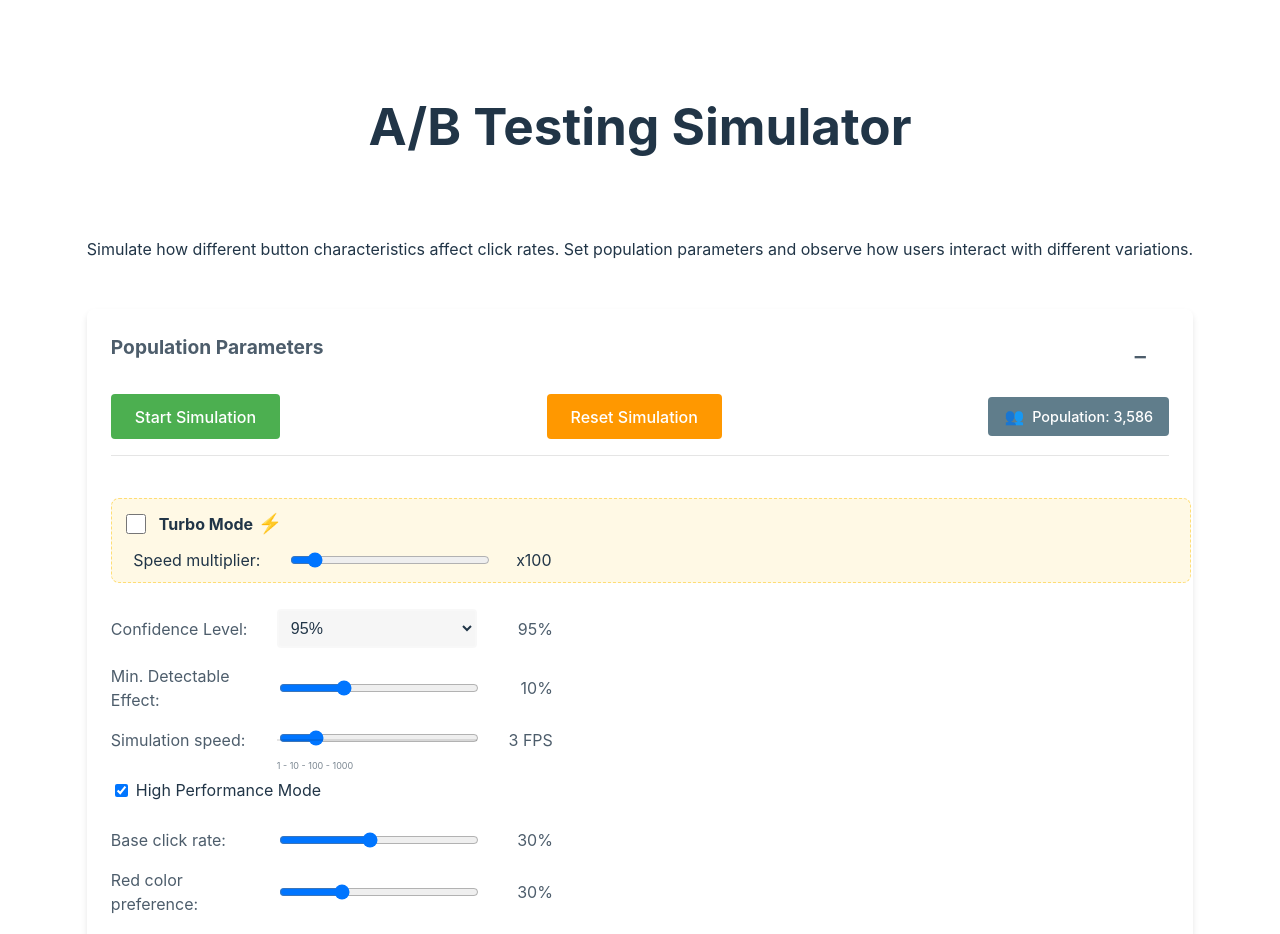
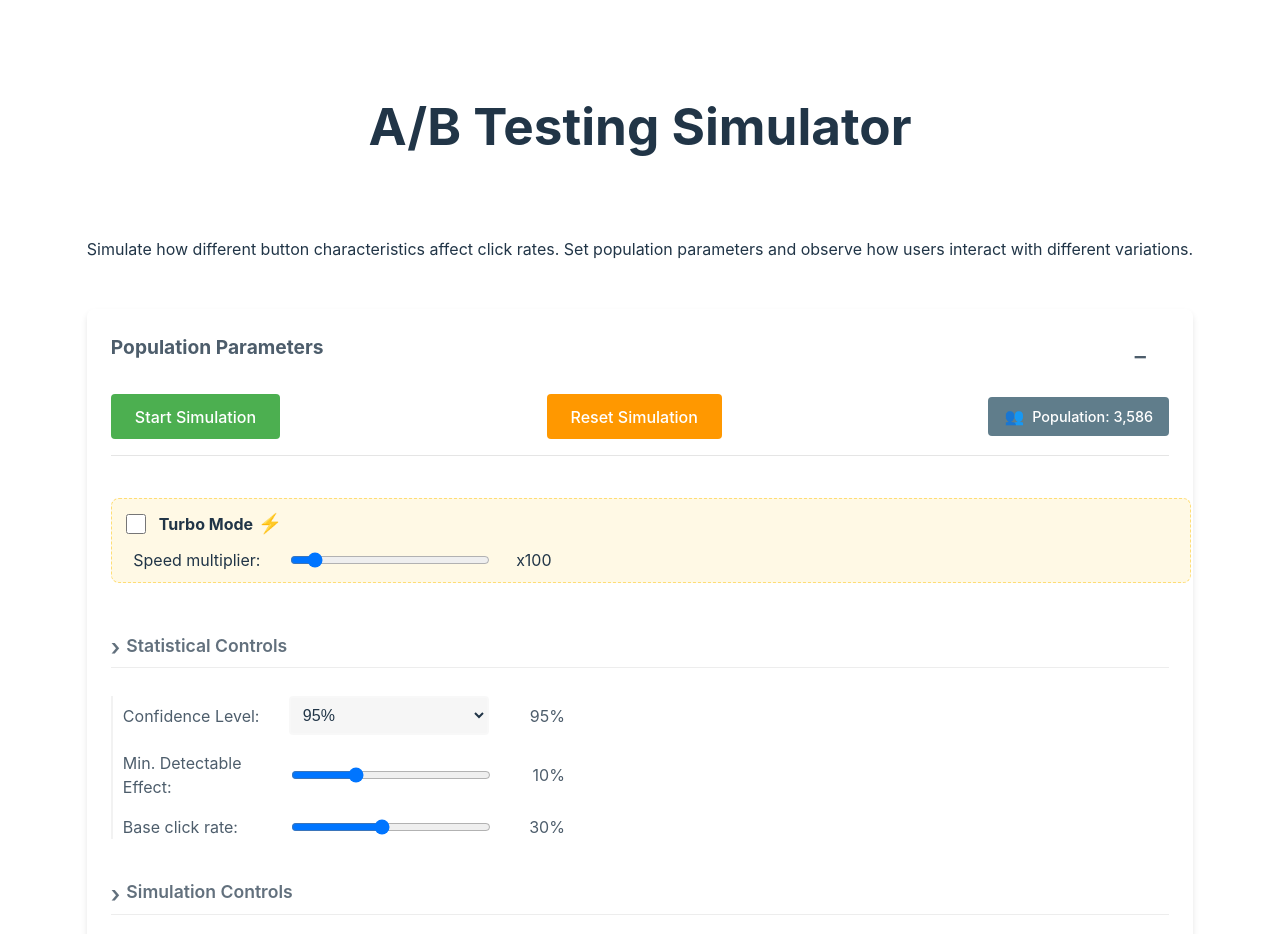
Before and after one commit to quadfactor/evalsDemo, a React (Vite) app in the folder evals/: page / in a window 1280 px wide. Shown: the top 934 px of the page. Built offline with nearby package versions, Linux system fonts and the light colour scheme.

Commit message:
Add section titles and group styling to PopulationSettings; enhance layout for statistical and user preference controls

```diff
--- a/evals/src/App.css
+++ b/evals/src/App.css
@@ -568,6 +568,38 @@ input[type='range'] {
 
 /* ...existing styles... */
 
+/* Add new section title styling */
+.settings-section-title {
+  font-size: 1.1rem;
+  font-weight: 600;
+  margin: 1.5rem 0 0.75rem;
+  opacity: 0.7;
+  position: relative;
+  width: 100%;
+  text-align: left;
+  padding-bottom: 0.5rem;
+  border-bottom: 1px solid rgba(0, 0, 0, 0.1);
+}
+
+.settings-section-title::before {
+  content: '›';
+  margin-right: 6px;
+  font-size: 1.3em;
+  line-height: 0;
+  vertical-align: middle;
+}
+
+.settings-group {
+  width: 100%;
+  display: flex;
+  flex-direction: column;
+  gap: 1rem;
+  padding-left: 10px;
+  border-left: 2px solid rgba(0, 0, 0, 0.05);
+}
+
+/* ...existing styles... */
+
 .confidence-select {
   padding: 0.5rem;
   font-size: 1rem;
--- a/evals/src/components/PopulationSettings.jsx
+++ b/evals/src/components/PopulationSettings.jsx
@@ -102,6 +102,11 @@ function PopulationSettings({ onResetSimulation }) {
     return new Intl.NumberFormat().format(Math.round(num));
   };
 
+  // Helper for rendering a section title
+  const renderSectionTitle = (title) => (
+    <div className="settings-section-title">{title}</div>
+  );
+
   return (
     <div className={`settings-panel ${!isPanelOpen ? 'collapsed' : ''}`}>
       <div className="settings-header">
@@ -176,6 +181,10 @@ function PopulationSettings({ onResetSimulation }) {
           </div>
         </div>
 
+        {/* Sample Size Controls Section */}
+        {renderSectionTitle('Statistical Controls')}
+
+        <div className="settings-group">
           <div className="slider-group">
             <span>Confidence Level:</span>
             <select
@@ -209,6 +218,26 @@ function PopulationSettings({ onResetSimulation }) {
             <span>{Math.round(params.minimumDetectableEffect * 100)}%</span>
           </div>
 
+          <div className="slider-group">
+            <span>Base click rate:</span>
+            <input
+              type="range"
+              min="0.05"
+              max="0.6"
+              step="0.05"
+              value={params.baseClickRate}
+              onChange={(e) =>
+                handleParamChange('baseClickRate', e.target.value)
+              }
+            />
+            <span>{Math.round(params.baseClickRate * 100)}%</span>
+          </div>
+        </div>
+
+        {/* Simulation Speed Section */}
+        {renderSectionTitle('Simulation Controls')}
+
+        <div className="settings-group">
           {renderFPSControl()}
 
           <div className="performance-option">
@@ -229,20 +258,12 @@ function PopulationSettings({ onResetSimulation }) {
               Optimizes rendering for high simulation speeds
             </span>
           </div>
-
-        <div className="slider-group">
-          <span>Base click rate:</span>
-          <input
-            type="range"
-            min="0.05"
-            max="0.6"
-            step="0.05"
-            value={params.baseClickRate}
-            onChange={(e) => handleParamChange('baseClickRate', e.target.value)}
-          />
-          <span>{Math.round(params.baseClickRate * 100)}%</span>
         </div>
 
+        {/* User Preferences Section */}
+        {renderSectionTitle('User Preferences')}
+
+        <div className="settings-group">
           <div className="slider-group">
             <span>Red color preference:</span>
             <input
@@ -297,7 +318,9 @@ function PopulationSettings({ onResetSimulation }) {
               max="0.5"
               step="0.05"
               value={params.centerImpact}
-            onChange={(e) => handleParamChange('centerImpact', e.target.value)}
+              onChange={(e) =>
+                handleParamChange('centerImpact', e.target.value)
+              }
               title="Positive values boost centered text clicks, negative values reduce non-centered text clicks"
             />
             <span>{formatImpact(params.centerImpact)}</span>
@@ -335,6 +358,7 @@ function PopulationSettings({ onResetSimulation }) {
             <span>{formatImpact(params.spellingImpact)}</span>
           </div>
         </div>
+      </div>
 
       {params.turboMode && (
         <div className="turbo-info-box">
```
Lines whose indentation alone changed are shown as unchanged.
